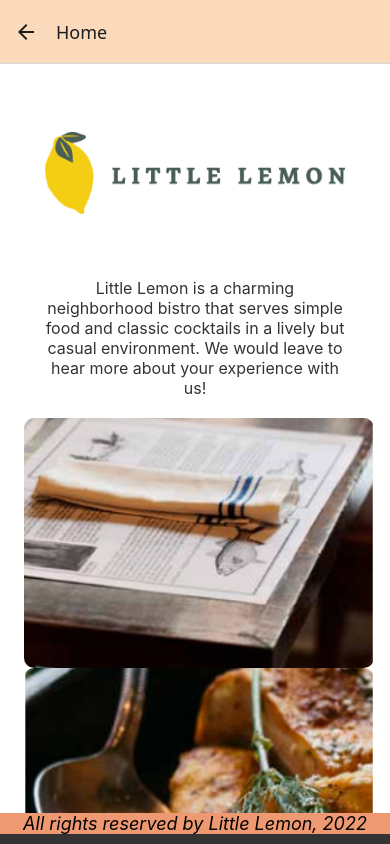
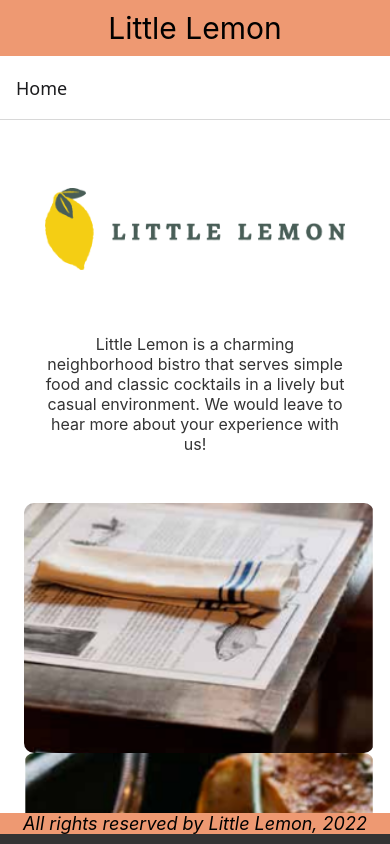
Before and after one commit to joktz/little-lemon-practice, a React Native app: screen /Welcome in a window 390 px wide. Built offline with nearby package versions, Linux system fonts and the light colour scheme.

Commit message:
Feat: Added link from Welcome screen to menu.

```diff
--- a/App.tsx
+++ b/App.tsx
@@ -17,7 +17,8 @@ export default function App() {
   return (
       <NavigationContainer>
         <View style={styles.container}>
-            <Stack.Navigator initialRouteName='Login' screenOptions={{headerStyle: {backgroundColor: '#FBDABB'}}}>
+            <LittleLemonHeader />
+            <Stack.Navigator initialRouteName='Welcome' >
               <Stack.Screen
                 options= {{title: 'Home'}}
                 name='Welcome'
--- a/components/WelcomeScreen.js
+++ b/components/WelcomeScreen.js
@@ -1,7 +1,9 @@
 import React, {useState} from 'react';
-import { View, Text, ScrollView, StyleSheet, Image, useColorScheme} from 'react-native';
+import { useNavigation } from '@react-navigation/native';  // add this
+import { View, Text, ScrollView, StyleSheet, Image, useColorScheme, Pressable } from 'react-native';
 
 export default function WelcomeScreen() {
+    const navigation = useNavigation();
     const colorScheme = useColorScheme();
 
     return <ScrollView indicatorStyle={'white'}
@@ -21,6 +23,9 @@ export default function WelcomeScreen() {
             Little Lemon is a charming neighborhood bistro that serves simple food and classic cocktails in a lively but casual
             environment. We would leave to hear more about your experience with us!
         </Text>
+        <Pressable onPress={() => navigation.navigate('Menu')}>
+            <Text style={welcomeStyles.buttonText}>View Menu</Text>
+        </Pressable>
         <Image resizemode='contain'
             style={welcomeStyles.image}
             source={require('../img/Picture1.png')}
@@ -75,5 +80,10 @@ const welcomeStyles = StyleSheet.create({
         flexDirection: 'row',
         justifyContent: 'center',
         margin: 10,
+    },
+    buttonText: {
+        textAlign: 'center',
+        color: 'white',
+        fontSize: 24,
     }
 })
```
